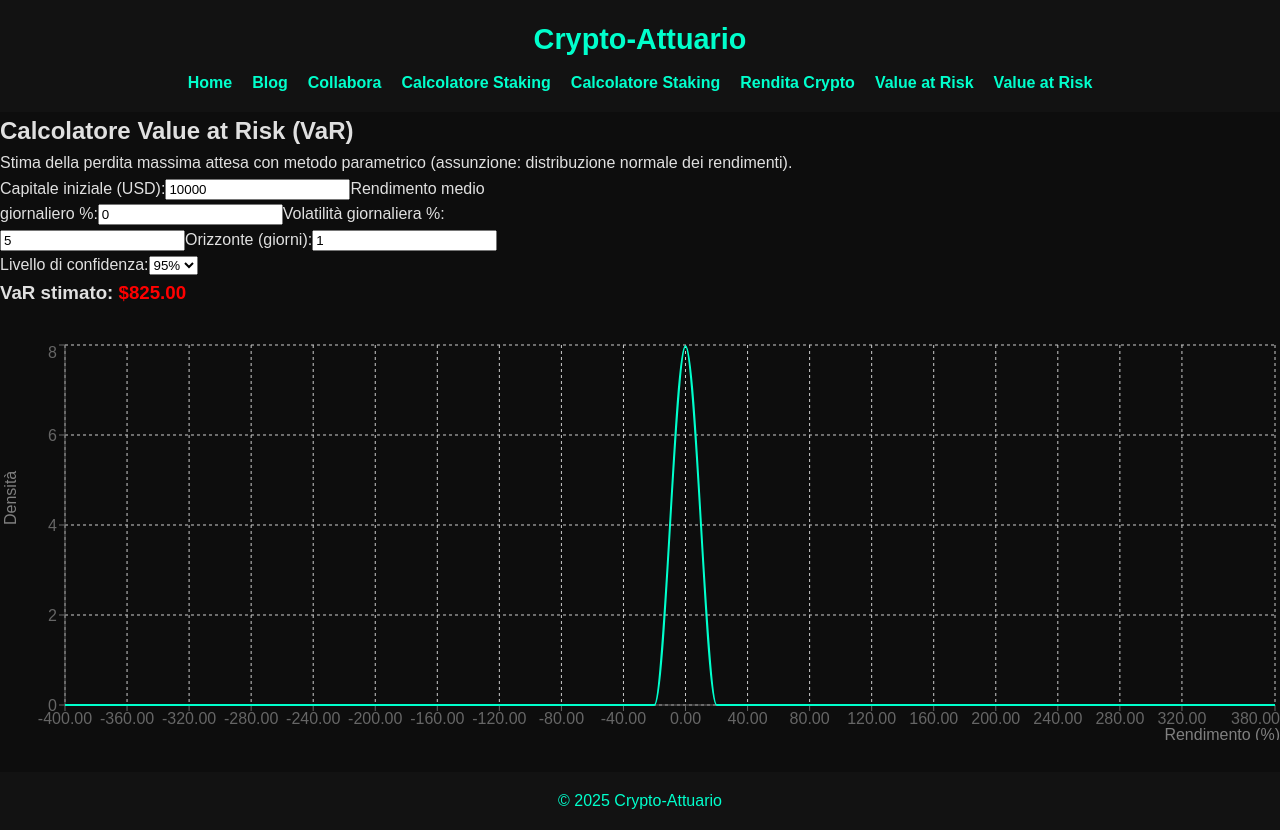
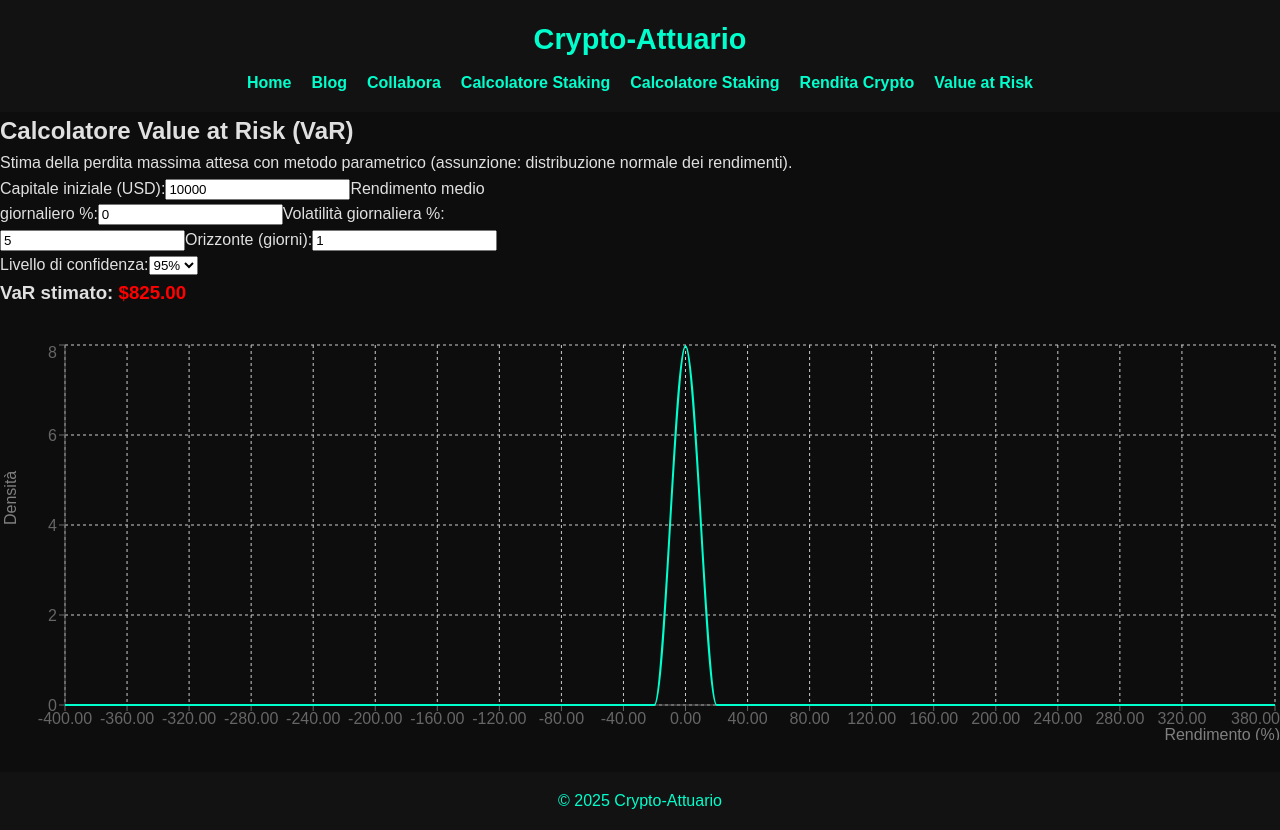
Before and after one commit to pietroscik/crypto-attuario, a Next.js app: page /var in a window 1280 px wide. Built offline with nearby package versions, Linux system fonts and the light colour scheme.

Commit message:
Update Layout.js

```diff
--- a/components/Layout.js
+++ b/components/Layout.js
@@ -12,7 +12,6 @@ export default function Layout({ children }) {
           <a href="/staking">Calcolatore Staking</a>
           <a href="/rendita">Rendita Crypto</a>
           <a href="/var">Value at Risk</a>
-          <a href="/var">Value at Risk</a>
         </nav>
       </header>
 
```
